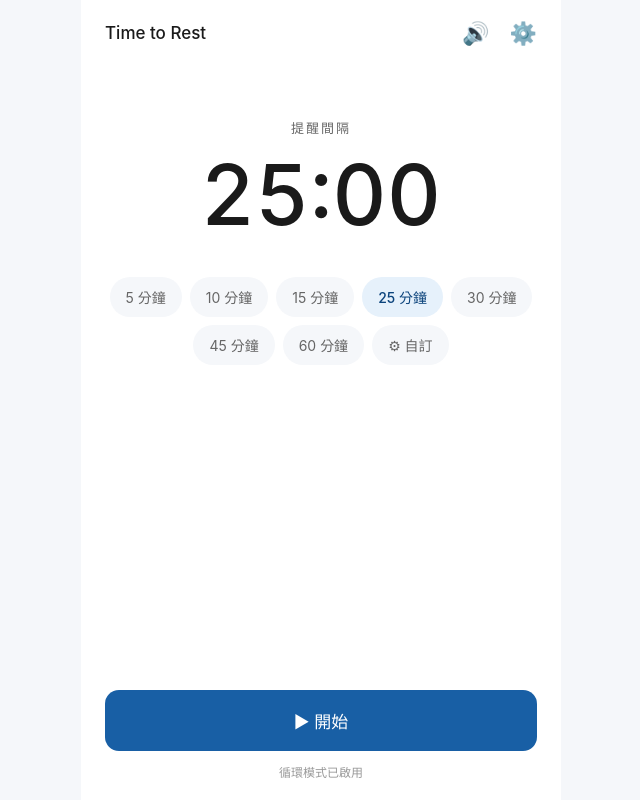
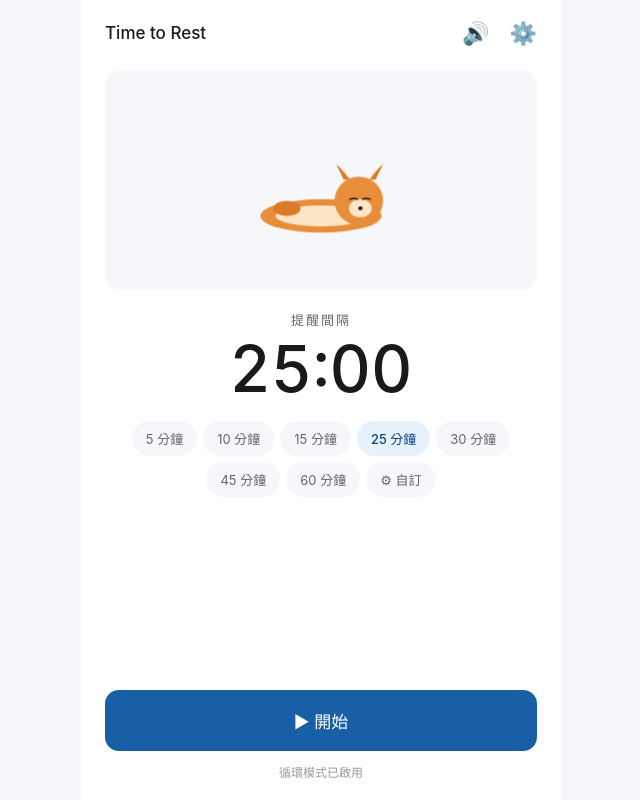
Before and after one commit to garykchen91/time2rest, a React (Vite) app: page / in a window 1280 px wide. Shown: the whole page, without its empty margins (319-959 px from the left). Built offline with nearby package versions, Linux system fonts and the light colour scheme.

Commit message:
v1.0.1: New layout with animation area
Updated styles and added a placeholder animation area. Adjusted margins and font sizes for better layout.

```diff
--- a/src/screens/HomeScreen.jsx
+++ b/src/screens/HomeScreen.jsx
@@ -56,7 +56,7 @@ export default function HomeScreen({ settings, updateSettings, onTimeUp, onOpenS
       `請輸入自訂提醒間隔 (${MIN_CUSTOM_MINUTES} 到 ${MAX_CUSTOM_MINUTES} 分鐘)`,
       currentValue
     )
-    if (input === null) return // 使用者按取消
+    if (input === null) return
     const num = Number(input.trim())
     if (!Number.isFinite(num) || !Number.isInteger(num) || num < MIN_CUSTOM_MINUTES || num > MAX_CUSTOM_MINUTES) {
       window.alert(`請輸入 ${MIN_CUSTOM_MINUTES} 到 ${MAX_CUSTOM_MINUTES} 之間的整數`)
@@ -87,11 +87,12 @@ export default function HomeScreen({ settings, updateSettings, onTimeUp, onOpenS
       padding: '20px 24px',
       minHeight: '100dvh'
     }}>
+      {/* Header */}
       <div style={{
         display: 'flex',
         alignItems: 'center',
         justifyContent: 'space-between',
-        marginBottom: '32px'
+        marginBottom: '16px'
       }}>
         <span style={{ fontSize: '17px', fontWeight: 500 }}>Time to Rest</span>
         <div style={{ display: 'flex', gap: '20px' }}>
@@ -104,18 +105,22 @@ export default function HomeScreen({ settings, updateSettings, onTimeUp, onOpenS
         </div>
       </div>
 
-      <div style={{ textAlign: 'center', marginTop: '40px' }}>
+      {/* 動畫區 */}
+      <PlaceholderAnimationArea />
+
+      {/* 時間顯示 */}
+      <div style={{ textAlign: 'center', marginTop: '20px' }}>
         <p style={{
           fontSize: '13px',
           color: isRunning ? 'var(--primary)' : 'var(--text-medium)',
           letterSpacing: '2px',
-          marginBottom: '16px',
+          marginBottom: '8px',
           fontWeight: isRunning ? 500 : 400
         }}>
           {isRunning ? '倒數中' : '提醒間隔'}
         </p>
         <p style={{
-          fontSize: '84px',
+          fontSize: '64px',
           fontWeight: 500,
           color: isRunning ? 'var(--primary)' : 'var(--text-dark)',
           lineHeight: 1,
@@ -125,18 +130,19 @@ export default function HomeScreen({ settings, updateSettings, onTimeUp, onOpenS
         </p>
         {isRunning && (
           <p style={{
-            fontSize: '14px',
+            fontSize: '13px',
             color: 'var(--text-medium)',
-            marginTop: '16px'
+            marginTop: '10px'
           }}>
             距離下次休息
           </p>
         )}
       </div>
 
+      {/* 進度條 (倒數中) */}
       {isRunning && (
         <div style={{
-          margin: '32px 8px 0',
+          margin: '20px 8px 0',
           height: '6px',
           background: 'var(--bg-soft)',
           borderRadius: '3px',
@@ -151,22 +157,23 @@ export default function HomeScreen({ settings, updateSettings, onTimeUp, onOpenS
         </div>
       )}
 
+      {/* 時間選項按鈕 (未啟動時顯示) */}
       {!isRunning && (
         <div style={{
           display: 'flex',
           flexWrap: 'wrap',
           justifyContent: 'center',
-          gap: '8px',
-          margin: '40px 0 0'
+          gap: '6px',
+          margin: '20px 0 0'
         }}>
           {TIME_OPTIONS.map(min => (
             <button
               key={min}
               onClick={() => handleSelectTime(min)}
               style={{
-                fontSize: '14px',
-                padding: '10px 16px',
-                borderRadius: '20px',
+                fontSize: '13px',
+                padding: '8px 14px',
+                borderRadius: '18px',
                 background: settings.timerMinutes === min ? 'var(--primary-pale)' : 'var(--bg-soft)',
                 color: settings.timerMinutes === min ? 'var(--primary-dark)' : 'var(--text-medium)',
                 fontWeight: settings.timerMinutes === min ? 500 : 400
@@ -178,9 +185,9 @@ export default function HomeScreen({ settings, updateSettings, onTimeUp, onOpenS
           <button
             onClick={handleCustomTime}
             style={{
-              fontSize: '14px',
-              padding: '10px 16px',
-              borderRadius: '20px',
+              fontSize: '13px',
+              padding: '8px 14px',
+              borderRadius: '18px',
               background: isCustomTime ? 'var(--primary-pale)' : 'var(--bg-soft)',
               color: isCustomTime ? 'var(--primary-dark)' : 'var(--text-medium)',
               fontWeight: isCustomTime ? 500 : 400
@@ -191,7 +198,8 @@ export default function HomeScreen({ settings, updateSettings, onTimeUp, onOpenS
         </div>
       )}
 
-      <div style={{ marginTop: 'auto', paddingTop: '32px' }}>
+      {/* 開始/停止 按鈕 */}
+      <div style={{ marginTop: 'auto', paddingTop: '24px' }}>
         {!isRunning ? (
           <button
             onClick={handleStart}
@@ -238,3 +246,45 @@ export default function HomeScreen({ settings, updateSettings, onTimeUp, onOpenS
     </div>
   )
 }
+
+// 動畫區 佔位 - 未來替換成 Lottie 動畫
+function PlaceholderAnimationArea() {
+  return (
+    <>
+      <style>{`
+        @keyframes dog-breathe {
+          0%, 100% { transform: scale(1); }
+          50% { transform: scale(1.04); }
+        }
+        .dog-idle {
+          animation: dog-breathe 3s ease-in-out infinite;
+          transform-origin: center;
+        }
+      `}</style>
+      <div style={{
+        height: '220px',
+        display: 'flex',
+        alignItems: 'center',
+        justifyContent: 'center',
+        background: 'var(--bg-soft)',
+        borderRadius: '16px',
+        marginTop: '8px'
+      }}>
+        <div className="dog-idle">
+          <svg width="150" height="130" viewBox="0 0 200 160">
+            <ellipse cx="100" cy="130" rx="80" ry="22" fill="#E88E3A"/>
+            <ellipse cx="100" cy="130" rx="60" ry="14" fill="#FBE5C4"/>
+            <ellipse cx="55" cy="120" rx="18" ry="10" fill="#D97A28"/>
+            <circle cx="150" cy="110" r="32" fill="#E88E3A"/>
+            <ellipse cx="152" cy="120" rx="15" ry="12" fill="#FBE5C4"/>
+            <path d="M 130 82 L 120 62 Q 128 68 138 82 Z" fill="#D97A28"/>
+            <path d="M 172 82 L 182 62 Q 174 68 164 82 Z" fill="#D97A28"/>
+            <path d="M 138 108 Q 143 106 148 108" stroke="#1a1a1a" strokeWidth="2" fill="none" strokeLinecap="round"/>
+            <path d="M 155 108 Q 160 106 165 108" stroke="#1a1a1a" strokeWidth="2" fill="none" strokeLinecap="round"/>
+            <ellipse cx="152" cy="120" rx="3" ry="2.5" fill="#1a1a1a"/>
+          </svg>
+        </div>
+      </div>
+    </>
+  )
+}
```
